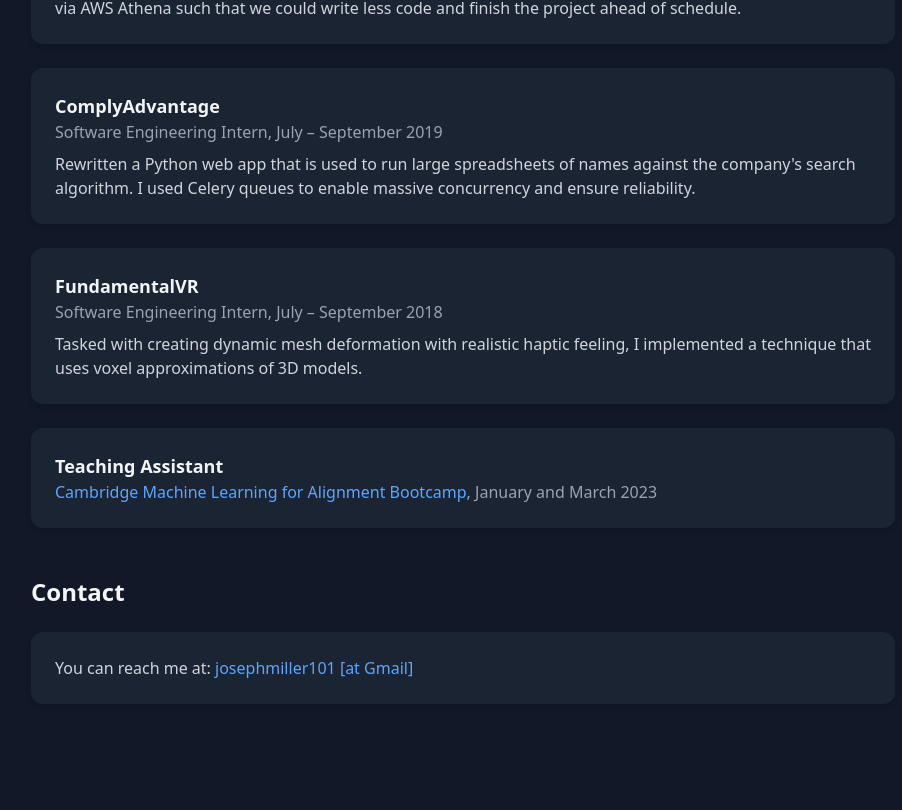
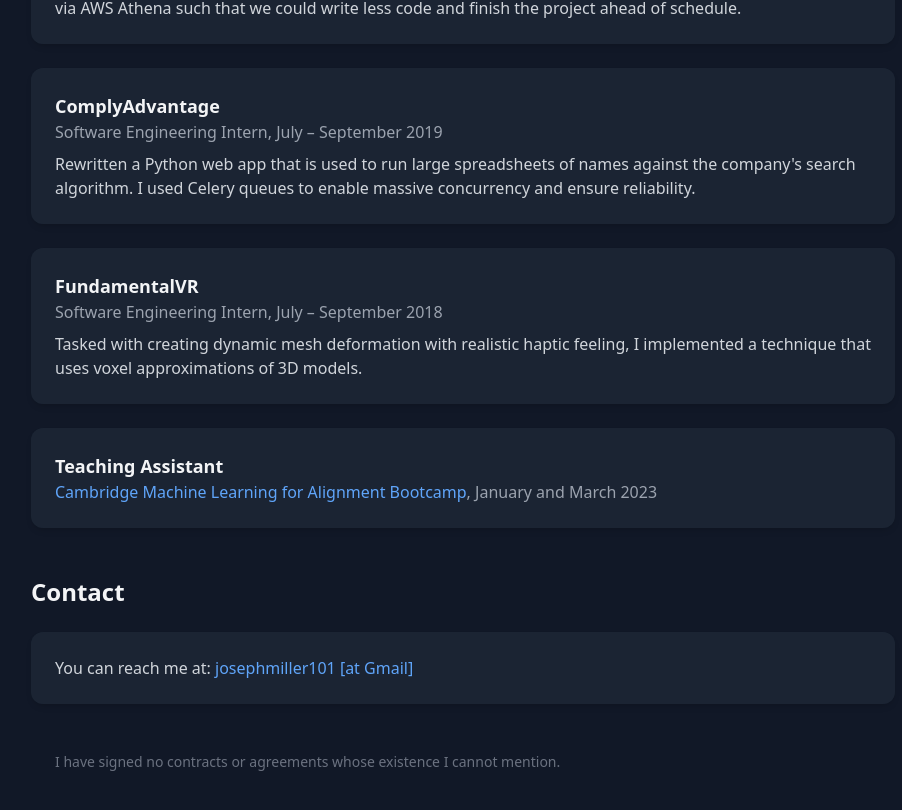
Before and after one commit to UFO-101/joseph-miller, a React (Vite) app: page / in a window 1280 px wide. Shown: the part 2912-3722 px from the top of the page, without its empty margins (177-1079 px from the left). Before the commit the page ends 3696 px from the top, so only its background shows below. Built offline with nearby package versions, Linux system fonts and the light colour scheme.

Commit message:
Add contract disclosure notice to website footer

```diff
--- a/src/artifacts/default.tsx
+++ b/src/artifacts/default.tsx
@@ -338,6 +338,15 @@
               </p>
             </div>
           </section>
+
+          {/* Discrete notice */}
+          <section className="mb-12 -mt-6">
+            <div className="p-6 rounded-xl">
+              <p className="text-sm text-gray-500">
+                I have signed no contracts or agreements whose existence I cannot mention.
+              </p>
+            </div>
+          </section>
         </main>
       </div>
     </div>
```
